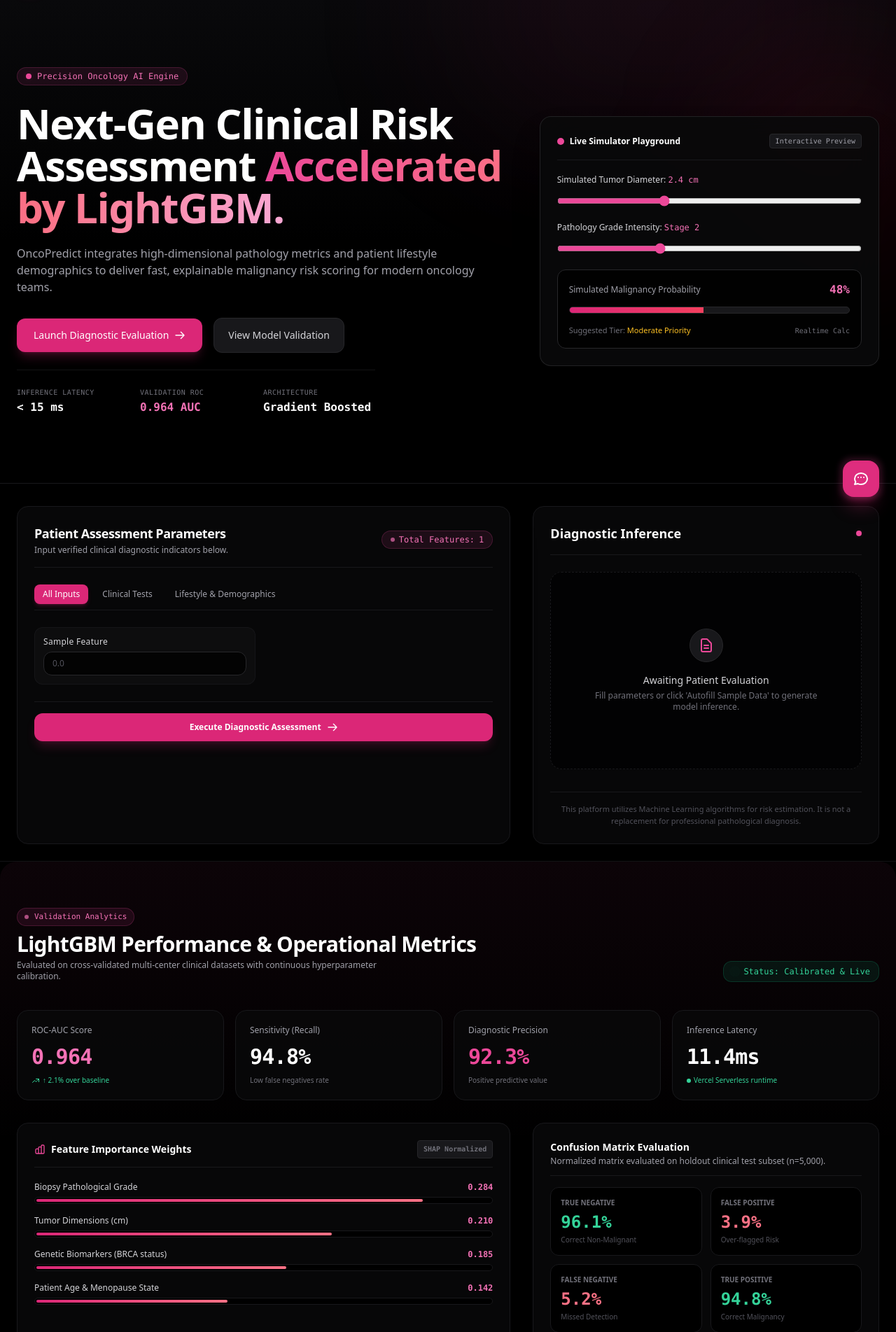
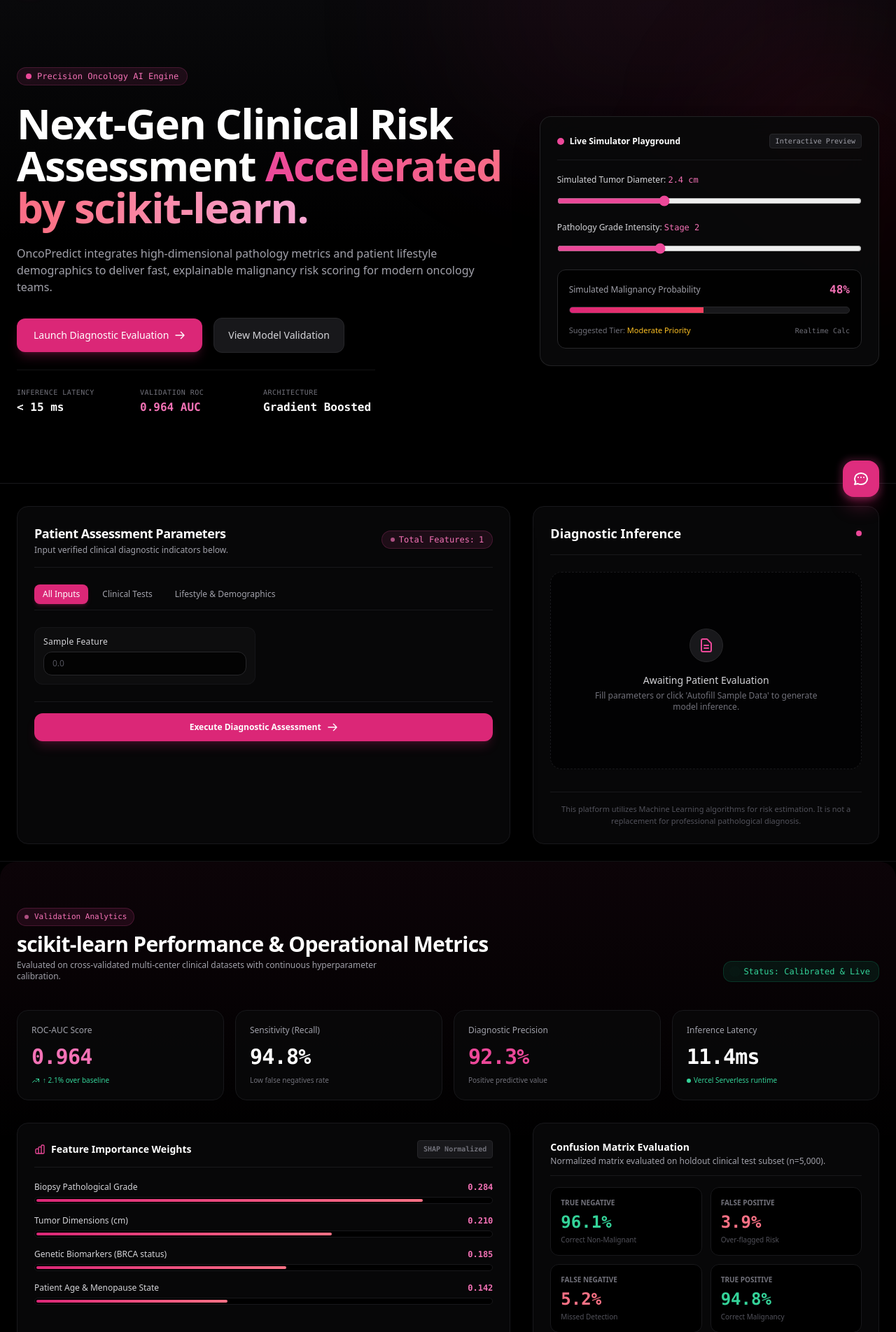
Before and after one commit to MobeenFatimaa/OncoPredict, a Flask app: template templates/index.html in a window 1280 px wide. Shown: the part 66-1969 px from the top of the page at 70% size. Run offline with Flask 3, Linux system fonts and the light colour scheme; the template is opened without the code that fills it: most values are stand-ins (such as "Sample title", 1, 10 or a date in 2020); data that the repository does not hold is empty; parts of the project's set-up code (start-up, migrations or seed data) failed here and were passed over; some libraries are stand-ins or nearby versions.

```diff
--- a/templates/index.html
+++ b/templates/index.html
@@ -187,7 +187,7 @@
                     Next-Gen Clinical Risk Assessment
 
                     <span class="bg-gradient-to-r from-pink-500 via-rose-400 to-pink-300 bg-clip-text text-transparent">
-                        Accelerated by LightGBM.
+                        Accelerated by scikit-learn.
                     </span>
                 </h1>
 
@@ -857,7 +857,7 @@
 
 
                 <h2 class="text-2xl md:text-3xl font-extrabold text-white tracking-tight">
-                    LightGBM Performance & Operational Metrics
+                    scikit-learn Performance & Operational Metrics
                 </h2>
 
 
@@ -1594,7 +1594,7 @@
 
 
                     <p class="text-zinc-400 text-xs leading-relaxed">
-                        High-precision machine learning diagnostic system focused on synthetic pipeline validation, LightGBM calibration, and explainable oncology risk modeling.
+                        High-precision machine learning diagnostic system focused on synthetic pipeline validation, scikit-learn's Logistic Regression, and explainable oncology risk modeling.
                     </p>
 
 
```
